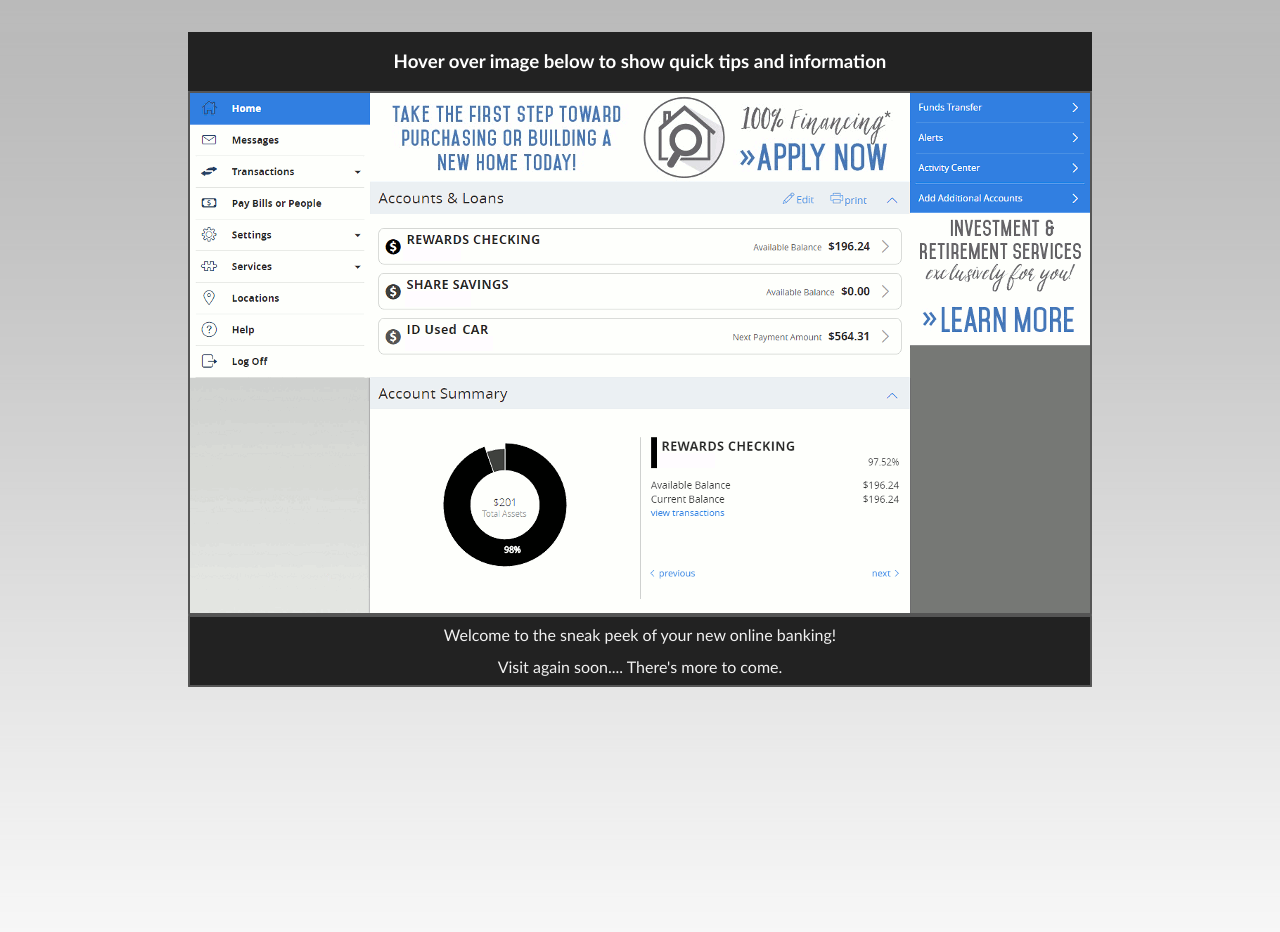
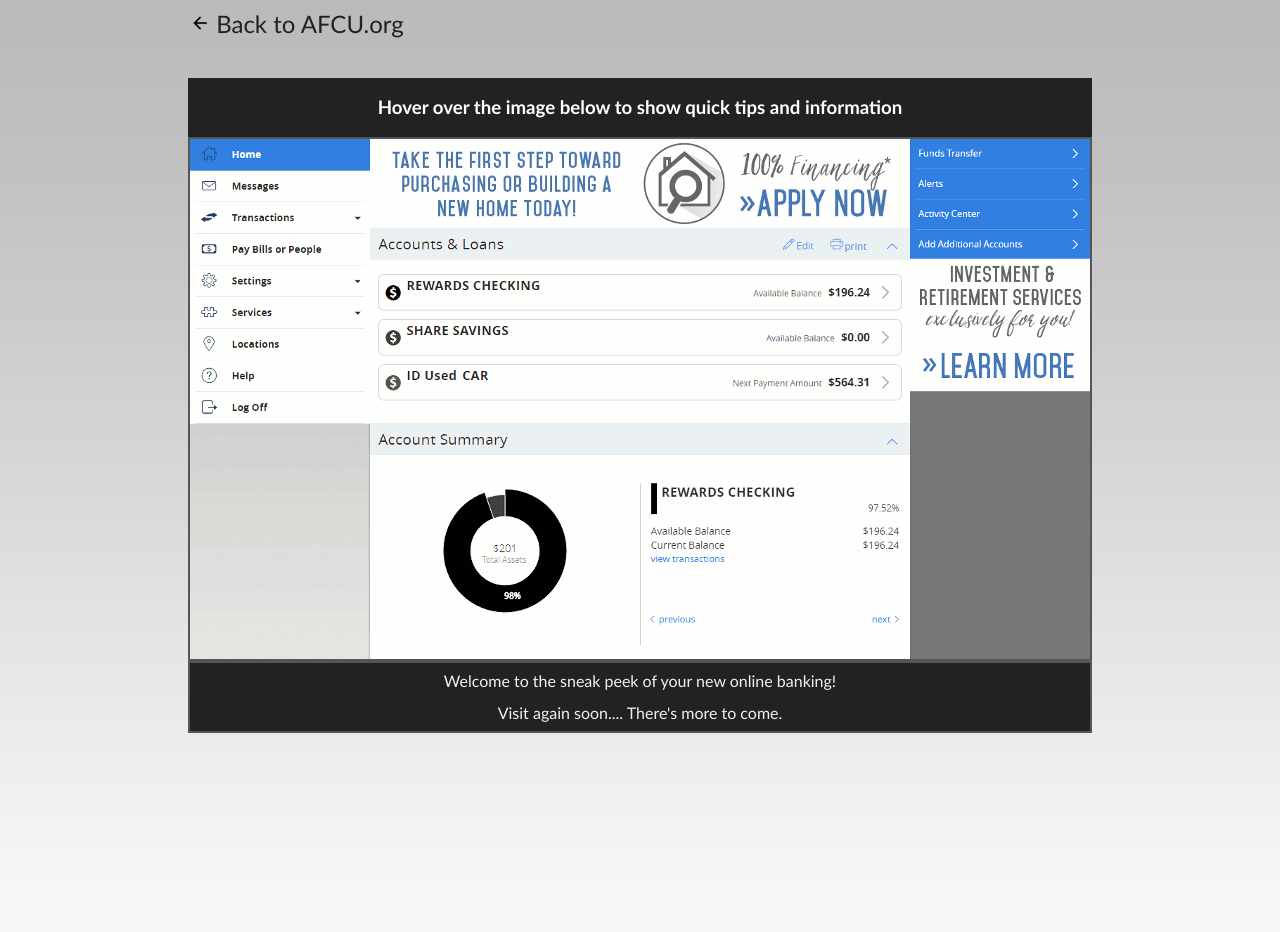
Before and after one commit to arkansas-fcu/olb-walkthrough, a Jekyll site: the page built from index.html, in a window 1280 px wide. Built offline with Jekyll 4.4.1, drawn with Linux system fonts in a browser that asks for light colours; after the commit the page ends 900 px from its top, so only the background shows below that.

Commit message:
added back link, fixed grammar issues

```diff
--- a/_config.yml
+++ b/_config.yml
@@ -6,15 +6,15 @@
 # 'jekyll serve'. If you change this file, please restart the server process.
 
 # Site settings
-title: Your awesome title
-email: your-email@domain.com
+title: Online Banking Walkthrough
+email: webmaster@afcu.org
 description: > # this means to ignore newlines until "baseurl:"
   Write an awesome description for your new site here. You can edit this
   line in _config.yml. It will appear in your document head meta (for
   Google search results) and in your feed.xml site description.
 baseurl: "" # the subpath of your site, e.g. /blog
 host: 0.0.0.0
-url: "http://yourdomain.com" # the base hostname & protocol for your site
+url: "http://olb.afcu.org" # the base hostname & protocol for your site
 twitter_username: jekyllrb
 github_username:  jekyll
 port: 3000
--- a/_layouts/default.html
+++ b/_layouts/default.html
@@ -18,8 +18,9 @@
         </title>
     </head>
     <body>
+      <div class="backlink"><a href="http://afcu.org/changes"><img class="backlink-img" src="imgs/back.png"> Back to AFCU.org</a></div>
       <div id="container">
-      <p class="heading">Hover over image below to show quick tips and information</p>
+      <p class="heading">Hover over the image below to show quick tips and information</p>
         <div id="content">
             {{ content }}
         </div>
--- a/css/style.css
+++ b/css/style.css
@@ -95,3 +95,30 @@
     padding: 20px;
     text-align: center;
 }
+
+.backlink {
+    width: 900px;
+    padding: 10px;
+    margin-left: auto;
+    margin-right: auto;
+    vertical-align:top;
+}
+
+.backlink a{
+    font-family: "Calibri", arial, sans-serif;
+    font-size: 18pt;
+    font-style: bold;
+    text-decoration: none;
+    color: #222;
+    vertical-align:top;
+}
+.backlink a:hover{
+    color: rgb(48, 127, 226);
+    vertical-align:top;
+}
+
+.backlink-img {
+    height: 20px;
+    display: inline;
+    margin-top:3px;
+}
--- a/index.html
+++ b/index.html
@@ -9,8 +9,8 @@
 <map name="main">
 {% include top-level.html %}
   <area {{ site.opentip }} name="Account Summary" shape="rect" coords="181,283,717,517" href=""  alt="Shows the selected account information and how it relates to all your other accounts." data-ot="Shows the assets and debts summary wheel based on your accounts and loans.">
-  <area {{ site.opentip }} name="Funds Transfer" shape="rect" coords="720,0,899,30" href=""  alt="Transfer funds between accounts you control." data-ot="Transfer funds between your accounts">
-  <area {{ site.opentip }} name="Alerts" shape="rect" coords="719,30,899,60" href=""  alt="Manage alerts for your various accounts" data-ot="Manage alerts your alerts">
+  <area {{ site.opentip }} name="Funds Transfer" shape="rect" coords="720,0,899,30" href=""  alt="Transfer funds between your accounts" data-ot="Transfer funds between your accounts">
+  <area {{ site.opentip }} name="Alerts" shape="rect" coords="719,30,899,60" href=""  alt="Manage alerts for your various accounts" data-ot="Manage alerts">
   <area {{ site.opentip }} name="Activity Center" shape="rect" coords="720,60,898,90" href=""  alt="See your activity on your accounts" data-ot="See your online activity">
   <area {{ site.opentip }} name="Add Additional Accounts" shape="rect" coords="720,90,899,120" href=""  alt="Add other accounts to be managed via AFCU Online Banking." data-ot="Open new accounts online">
 </map>
```
Also changed, not shown: imgs/back.png (added).
